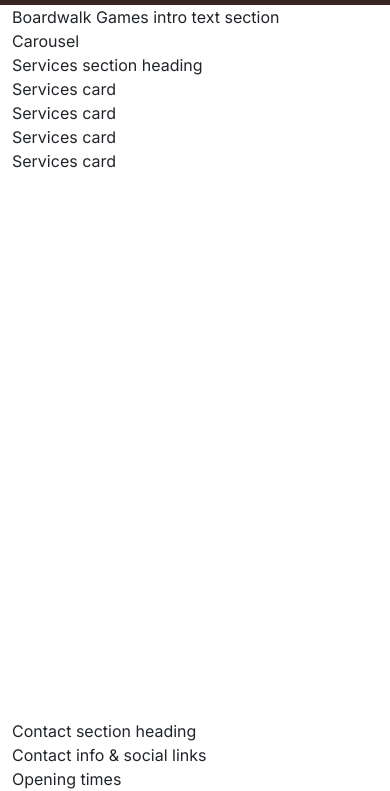
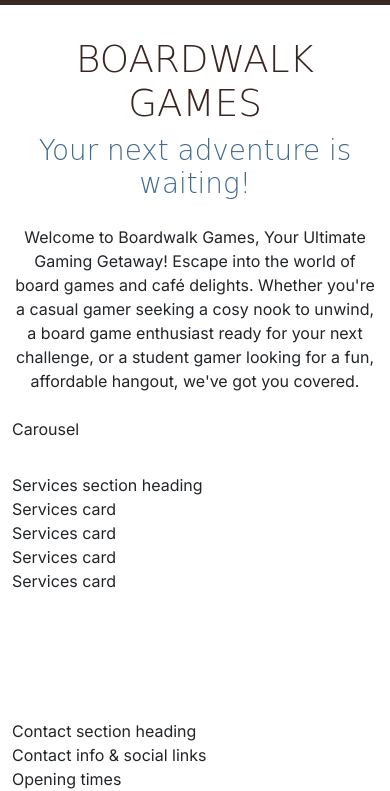
Before and after one commit to mogr20/boardwalk-games, a plain HTML site: page index.html in a window 390 px wide. Shown: the part 53-844 px from the top of the page. Drawn offline with nearby package versions, Linux system fonts and the light colour scheme; a web font is replaced by a local one.

Commit message:
text header responsive design

```diff
--- a/assets/css/style.css
+++ b/assets/css/style.css
@@ -9,10 +9,14 @@
 :root {
     --primary-font: "Inter", sans-serif;
     --secondary-font: "Macondo", cursive;
-    --primary-color: #3a2620; /* dark brown */
-    --secondary-color: #aa9581; /* light brown */
-    --highlight-color: #416a8e; /* blue */
-    --light-highlight-color: #7a9fc2; /* light blue */
+    --primary-color: #3a2620;
+    /* dark brown */
+    --secondary-color: #aa9581;
+    /* light brown */
+    --highlight-color: #416a8e;
+    /* blue */
+    --light-highlight-color: #7a9fc2;
+    /* light blue */
 }
 
 /* Global styles */
@@ -20,13 +24,21 @@
     font-family: var(--primary-font);
 }
 
-h1, h2, h3 {
+h1,
+h2,
+h3 {
     font-family: var(--secondary-font);
     color: var(--primary-color);
+    text-transform: uppercase;
 }
 
 .sub-heading-color {
     color: var(--highlight-color);
+}
+
+.section {
+    margin-top: 2rem;
+    margin-bottom: 2rem;
 }
 
 /* Navbar */
@@ -34,8 +46,13 @@
     background-color: var(--primary-color);
 }
 
-#navbar .logo{
+#navbar .logo {
     width: 30px;
+}
+
+/* Header */
+#header .lead {
+    font-family: var(--secondary-font);
 }
 
 /* grid visualisation CSS for testing */
--- a/index.html
+++ b/index.html
@@ -58,9 +58,17 @@
     </nav>
 
     <!-- Header with carousel -->
-    <header class="container">
+    <header id="header" class="container section">
         <div class="row">
-            <div class="col-12 col-xl-6">Boardwalk Games intro text section</div>
+            <div class="col-12 col-xl-6 text-center text-xl-start">
+                <h1 class="display-3">Boardwalk Games</h1>
+                <p class="lead display-6 sub-heading-color">Your next adventure is waiting!</p>
+                <p class="my-4">Welcome to Boardwalk Games, Your Ultimate Gaming Getaway! Escape into the world of board games and
+                    café delights. Whether you're a casual gamer seeking a cosy nook to unwind, a board game enthusiast
+                    ready for your next challenge, or a student gamer looking for a fun, affordable hangout, we've got
+                    you covered.
+                </p>
+            </div>
             <div class="col-12 col-xl-6">Carousel</div>
         </div>
     </header>
```
Also changed, not shown: game-library.html (indentation only).
